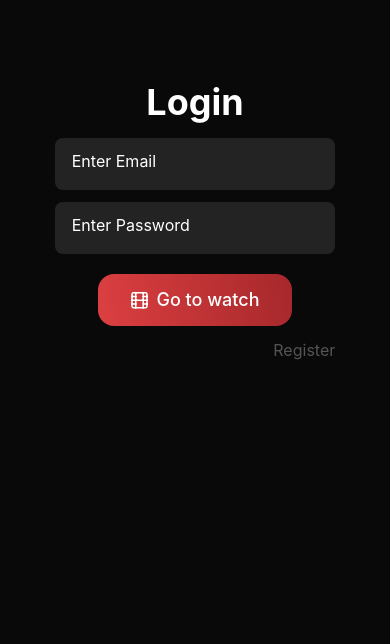
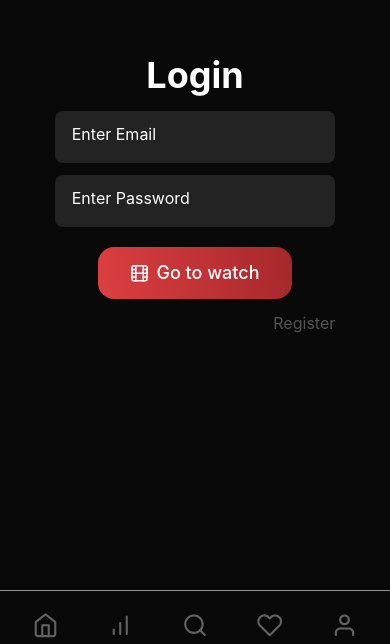
Before and after one commit to Lakatosska/movies-react-native, a React Native app: screen /Auth in a window 390 px wide. Shown: the part 200-844 px from the top of the page. Built offline with nearby package versions, Linux system fonts and the light colour scheme.

Commit message:
add navRef

```diff
--- a/app/components/ui/index.ts
+++ b/app/components/ui/index.ts
@@ -3,3 +3,5 @@ export { default as Button } from './button/Button'
 
 export { default as Field } from './form-elements/field/Field'
 export { default as DismissKeyboard } from './form-elements/field/DismissKeyboard'
+
+export { default as BottomMenu } from './layout/bottom-menu/BottomMenu'
--- a/app/navigation/Navigation.tsx
+++ b/app/navigation/Navigation.tsx
@@ -1,20 +1,30 @@
 import { NavigationContainer, useNavigationContainerRef } from '@react-navigation/native'
-import { FC, useState } from 'react'
+import { FC, useEffect, useState } from 'react'
 
 import PrivateNavigator from './PrivateNavigator';
 import { useAuth } from '@/hooks/useAuth';
-import BottomMenu from '@/components/ui/layout/bottom-menu/BottomMenu';
+import { BottomMenu } from '@/components/ui';
 
 const Navigation: FC = () => {
 
   const user = useAuth()
-  const [currentRoute, setCurrentRoute] = useState(undefined)
+  const [currentRoute, setCurrentRoute] = useState<string | undefined>(undefined)
 
   const navRef = useNavigationContainerRef()
 
+  useEffect(() => {
+    const listener = navRef?.addListener('state', () =>
+      setCurrentRoute(navRef.getCurrentRoute()?.name)
+    )
+
+    return () => {
+      navRef?.removeListener('state', listener)
+    }
+  }, [navRef])
+
   return (
     <>
-      <NavigationContainer>
+      <NavigationContainer ref={navRef}>
         <PrivateNavigator />
       </NavigationContainer>
       {user && currentRoute && (
```
